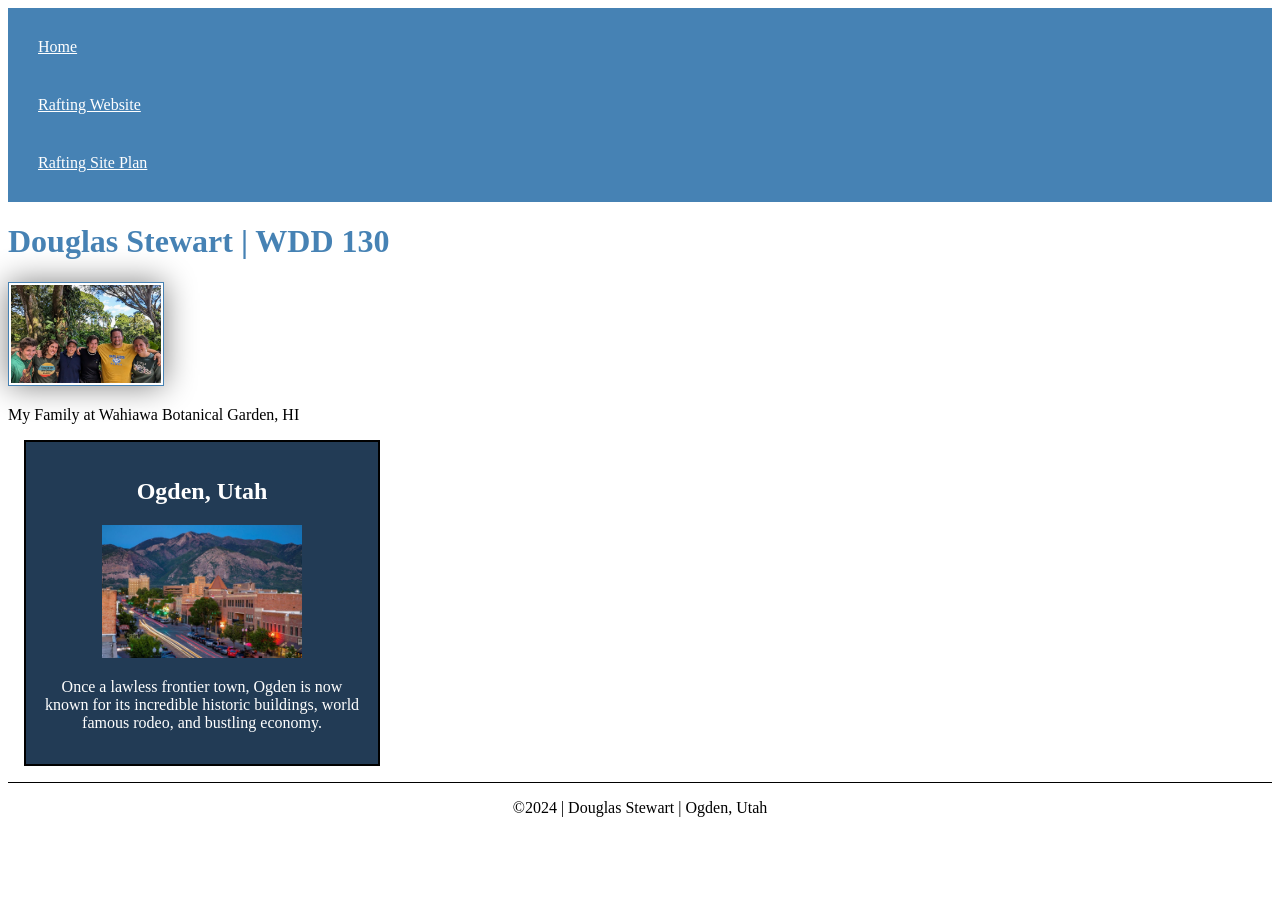
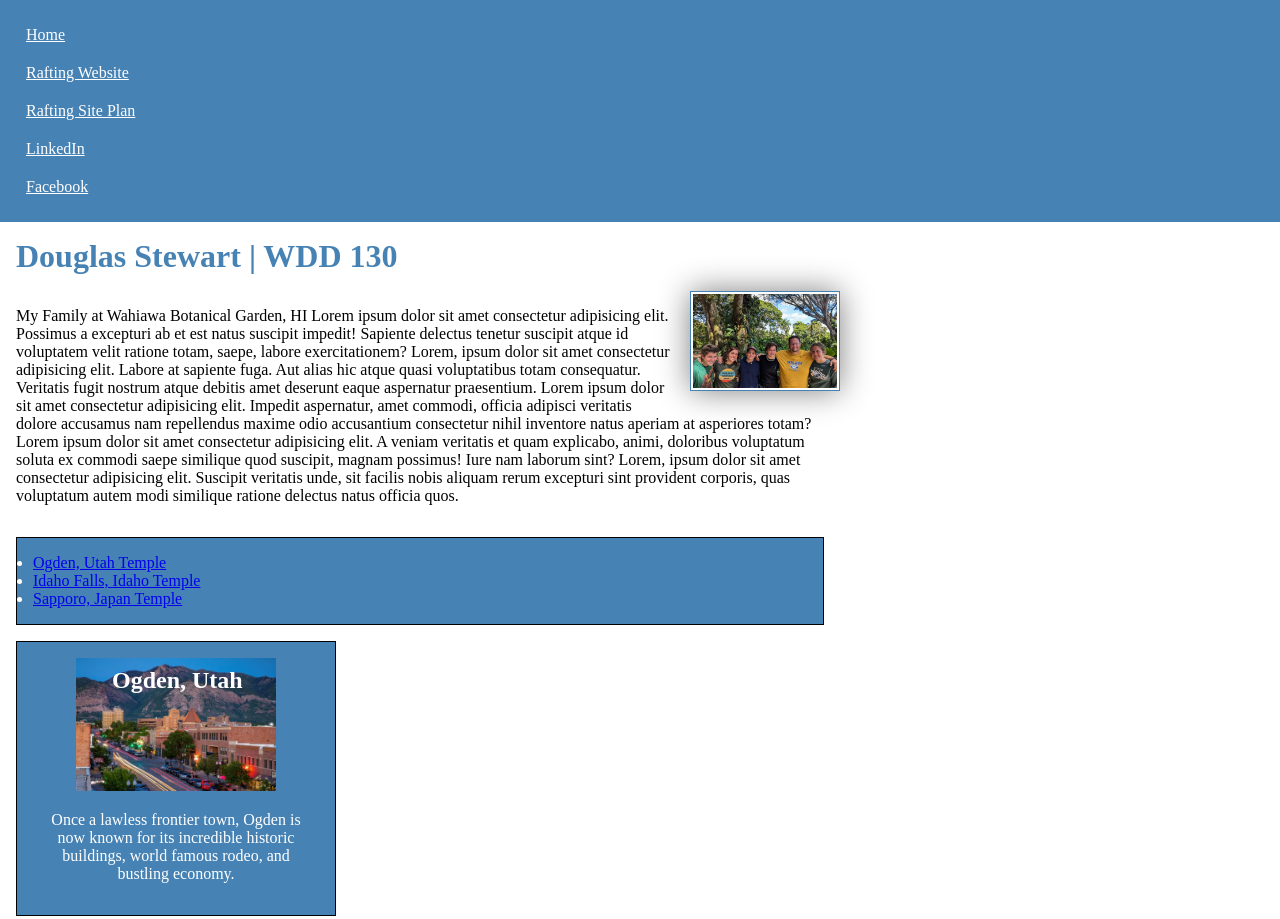
Before and after one commit to Dougmanstew/wdd130, a plain HTML site: page index.html in a window 1280 px wide. Shown: the top 919 px of the page. Before the commit the page ends 833 px from the top, so only its background shows below. Drawn offline with Linux system fonts and the light colour scheme.

Commit message:
Homepage Improvements

```diff
--- a/index.html
+++ b/index.html
@@ -30,6 +30,8 @@ Homepage
             <a href="#">Home</a>
             <a href="wwr/">Rafting Website</a>
             <a href="wwr/site-plan-rafting.html">Rafting Site Plan</a>
+            <a href="https://linkedin.com" target="_blank">LinkedIn</a>
+            <a href="https://www.facebook.com/douglas.stewart.5661/" target="_blank">Facebook</a>
         </nav>
 
     </header>
@@ -40,11 +42,23 @@ Homepage
 
         <img src="images/profile.webp" alt="Douglas Stewart">
 
-        <p>My Family at Wahiawa Botanical Garden, HI</p>
+        <p>My Family at Wahiawa Botanical Garden, HI
+          Lorem ipsum dolor sit amet consectetur adipisicing elit. Possimus a excepturi ab et est natus suscipit impedit! Sapiente delectus tenetur suscipit atque id voluptatem velit ratione totam, saepe, labore exercitationem?
+          Lorem, ipsum dolor sit amet consectetur adipisicing elit. Labore at sapiente fuga. Aut alias hic atque quasi voluptatibus totam consequatur. Veritatis fugit nostrum atque debitis amet deserunt eaque aspernatur praesentium.
+          Lorem ipsum dolor sit amet consectetur adipisicing elit. Impedit aspernatur, amet commodi, officia adipisci veritatis dolore accusamus nam repellendus maxime odio accusantium consectetur nihil inventore natus aperiam at asperiores totam?
+          Lorem ipsum dolor sit amet consectetur adipisicing elit. A veniam veritatis et quam explicabo, animi, doloribus voluptatum soluta ex commodi saepe similique quod suscipit, magnam possimus! Iure nam laborum sint?
+          Lorem, ipsum dolor sit amet consectetur adipisicing elit. Suscipit veritatis unde, sit facilis nobis aliquam rerum excepturi sint provident corporis, quas voluptatum autem modi similique ratione delectus natus officia quos.
+        </p>
+
+        <ul class="box">
+          <li><a href="https://churchofjesuschristtemples.org/ogden-utah-temple/" target="_blank">Ogden, Utah Temple</a></li>
+          <li><a href="https://churchofjesuschristtemples.org/idaho-falls-idaho-temple/" target="_blank">Idaho Falls, Idaho Temple</a></li>
+          <li><a href="https://churchofjesuschristtemples.org/sapporo-japan-temple/" target="_blank">Sapporo, Japan Temple</a></li>
+        </ul>
 
     </main>
 
-    <aside>
+    <aside class="box">
 
       <h2>Ogden, Utah</h2>
 
@@ -61,5 +75,6 @@ Homepage
     </footer>
 
   </body>
+  <!-- Last Modified: June 27, 2024 -->
 
 </html>
--- a/styles/styles.css
+++ b/styles/styles.css
@@ -3,64 +3,75 @@ Douglas Stewart - WDD130
 CSS file for My Homepage
 */
 
+/* Universal */
+* {
+    margin: 0;
+    padding: 0;
+    box-sizing: border-box;
+}
 
-/* Navigation */
 nav {
     background-color: steelblue;
+    padding: 1rem;
+}
+
+nav a {
+    color: white;
+    display: block;
     padding: 10px;
 }
 
-/* Navigation Hyperlinks */
-nav a {
-    color: white;
-    display: block;
-    padding: 20px;
+h1 {
+    color: steelblue;
+    padding: 1rem;
 }
 
-/* Header 1 */
-h1 {
-    color: steelblue;
+main {
+    max-width: 840px;
 }
 
-/* Main Image */
 main img {
+    float: right;
     width: 150px;
     height: auto;
     border: 1px solid steelblue;
     padding: 2px;
     box-shadow: 0 0 30px gray;
+    margin: 0 0 1rem 1rem;
 }
 
-/* Paragraph */
 p {
-    padding: 0px;
+    padding: 1rem;
 }
 
-/* Main (In Body) */
-main {
-    max-width: 840px;
+aside {
+    width: 20rem;
+    text-align: center;
+    position: relative;
 }
 
-/* Aside (In Body) */
-aside {
-    width: 20rem;
-    margin: 1rem;
-    border: 2px solid black;
-    padding: 1rem;
-    background-color: #223B55;
-    color: white;
-    text-align: center;
-}
-
-/* Aside Image */
 aside img {
     width: 200px;
     height: auto;
 }
 
-/* Footer */
 footer {
     margin-top: 15px;
     border-top: 1px solid black;
     text-align: center;
 }
+
+aside h2 {
+    position: absolute;
+    top: 25px;
+    left: 95px;
+}
+
+/* Class Selectors */
+.box {
+    margin: 1rem;
+    border: 1px solid black;
+    padding: 1rem;
+    background-color: steelblue;
+    color: white;
+}
```
